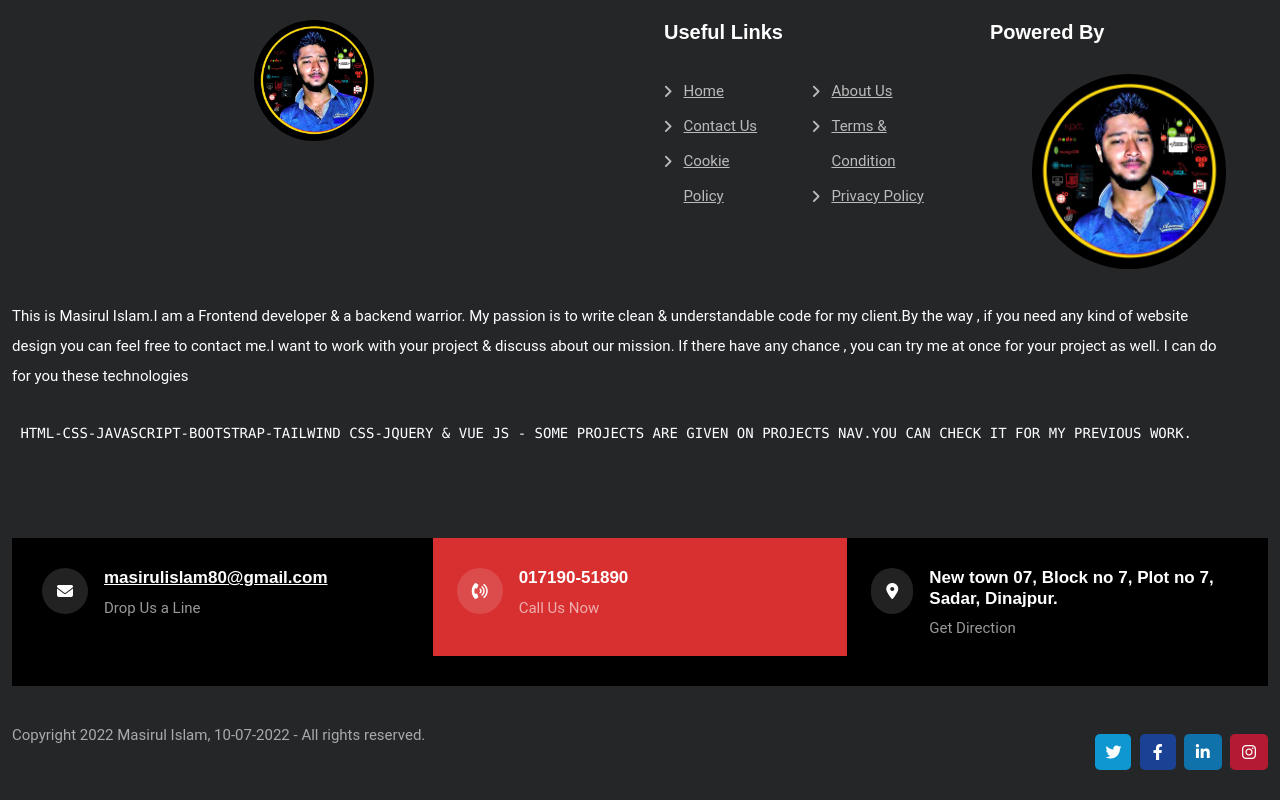
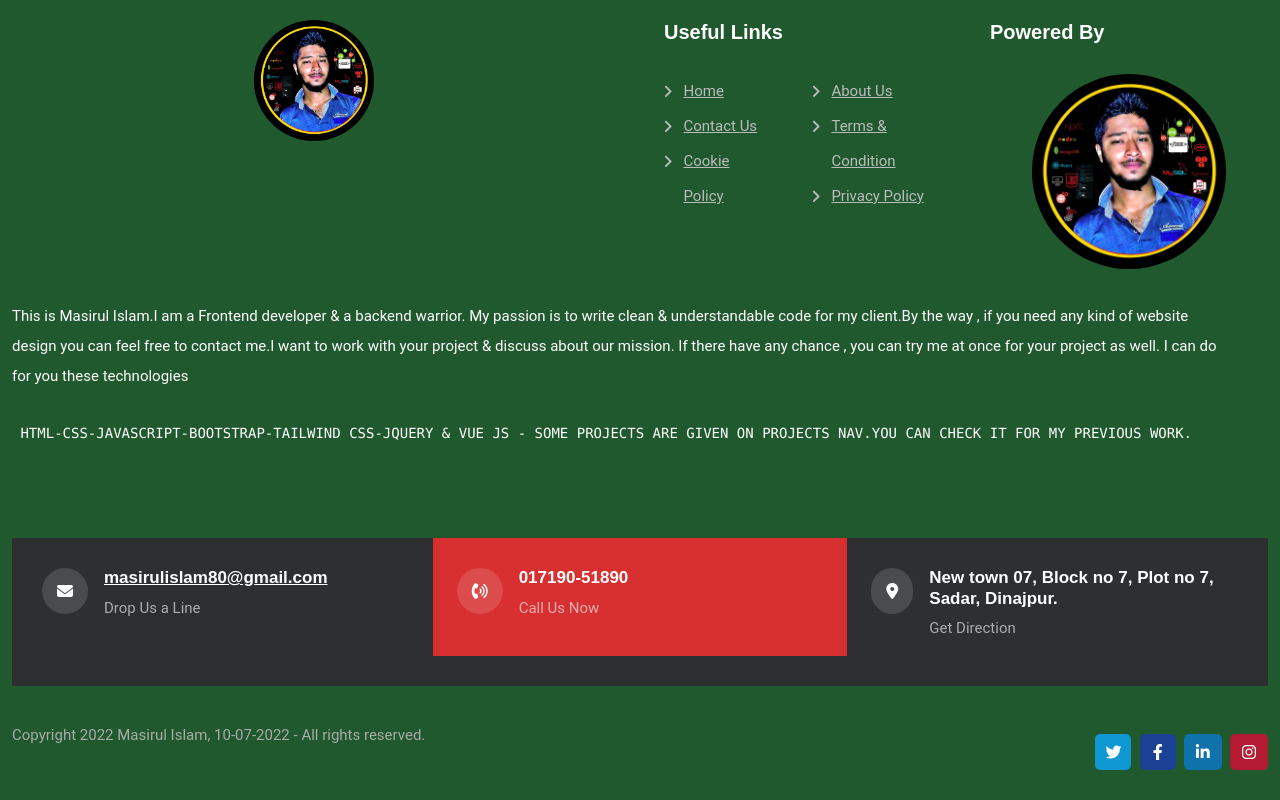
Before and after one commit to masirul-codify/portfolio, a plain HTML site: page masirul-portfolio.html in a window 1280 px wide. Shown: the part 5914-6714 px from the top of the page. Drawn offline with nearby package versions, Linux system fonts and the light colour scheme.

Commit message:
Update style.css

```diff
--- a/style.css
+++ b/style.css
@@ -342,7 +342,7 @@ pre{
 
 /* <!-- --------------footer-start--------------- --> */
 footer {
-    background-color: #252628;
+    background-color: #20592e;
     padding-top: 50px;
     padding-bottom: 30px;
 }
@@ -469,7 +469,7 @@ footer h4 {
 }
 
 .footer-info {
-    background-color: black;
+    background-color: rgb(45, 47, 49);
     margin-top: 5%;
     padding-bottom: 30px;
     padding-left: 30px;
```
